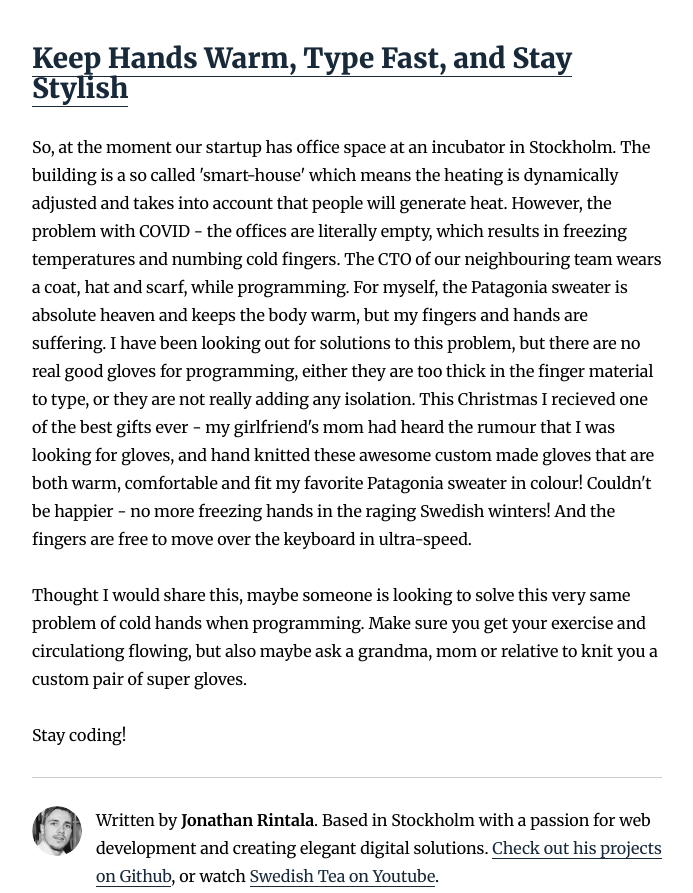
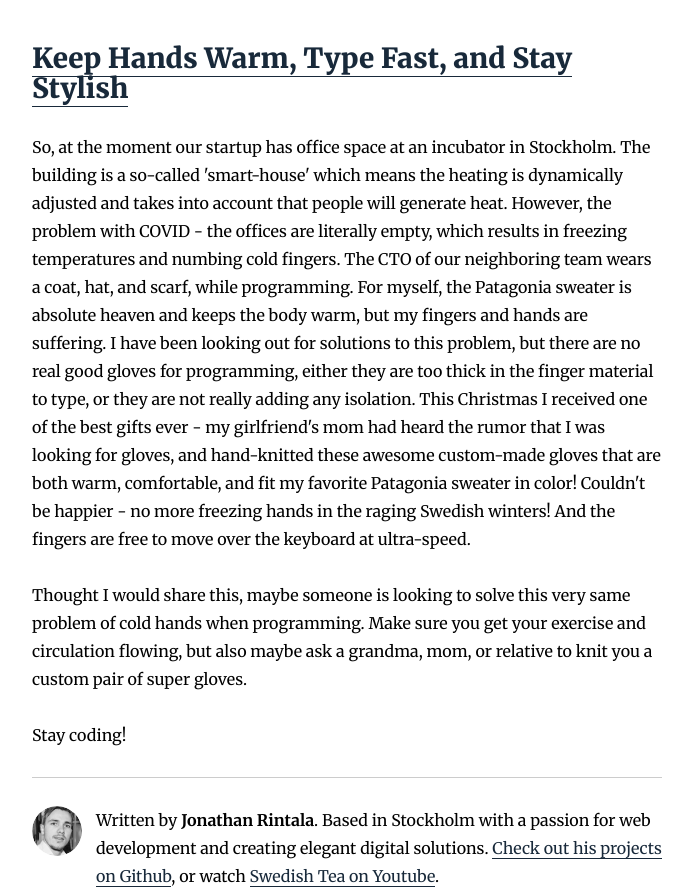
Before and after one commit to rintala/swedish-tea, a Gatsby site: page /programming-gloves/ in a window 1280 px wide. Shown: the part 680-1573 px from the top of the page, without its empty margins (293-986 px from the left). Built offline with nearby package versions, Linux system fonts and the light colour scheme; Gatsby itself is replaced by a stand-in of ours; some packages are replaced by stand-ins of ours.

Commit message:
Add new blog post - add description

```diff
--- a/content/blog/programming-gloves/index.md
+++ b/content/blog/programming-gloves/index.md
@@ -8,8 +8,8 @@
 
 ## <a name="intro">Keep Hands Warm, Type Fast, and Stay Stylish</a>
 
-So, at the moment our startup has office space at an incubator in Stockholm. The building is a so called 'smart-house' which means the heating is dynamically adjusted and takes into account that people will generate heat. However, the problem with COVID - the offices are literally empty, which results in freezing temperatures and numbing cold fingers. The CTO of our neighbouring team wears a coat, hat and scarf, while programming. For myself, the Patagonia sweater is absolute heaven and keeps the body warm, but my fingers and hands are suffering. I have been looking out for solutions to this problem, but there are no real good gloves for programming, either they are too thick in the finger material to type, or they are not really adding any isolation. This Christmas I recieved one of the best gifts ever - my girlfriend's mom had heard the rumour that I was looking for gloves, and hand knitted these awesome custom made gloves that are both warm, comfortable and fit my favorite Patagonia sweater in colour! Couldn't be happier - no more freezing hands in the raging Swedish winters! And the fingers are free to move over the keyboard in ultra-speed.
+So, at the moment our startup has office space at an incubator in Stockholm. The building is a so-called 'smart-house' which means the heating is dynamically adjusted and takes into account that people will generate heat. However, the problem with COVID - the offices are literally empty, which results in freezing temperatures and numbing cold fingers. The CTO of our neighboring team wears a coat, hat, and scarf, while programming. For myself, the Patagonia sweater is absolute heaven and keeps the body warm, but my fingers and hands are suffering. I have been looking out for solutions to this problem, but there are no real good gloves for programming, either they are too thick in the finger material to type, or they are not really adding any isolation. This Christmas I received one of the best gifts ever - my girlfriend's mom had heard the rumor that I was looking for gloves, and hand-knitted these awesome custom-made gloves that are both warm, comfortable, and fit my favorite Patagonia sweater in color! Couldn't be happier - no more freezing hands in the raging Swedish winters! And the fingers are free to move over the keyboard at ultra-speed.
 
-Thought I would share this, maybe someone is looking to solve this very same problem of cold hands when programming. Make sure you get your exercise and circulationg flowing, but also maybe ask a grandma, mom or relative to knit you a custom pair of super gloves.
+Thought I would share this, maybe someone is looking to solve this very same problem of cold hands when programming. Make sure you get your exercise and circulation flowing, but also maybe ask a grandma, mom, or relative to knit you a custom pair of super gloves.
 
 Stay coding!
```
